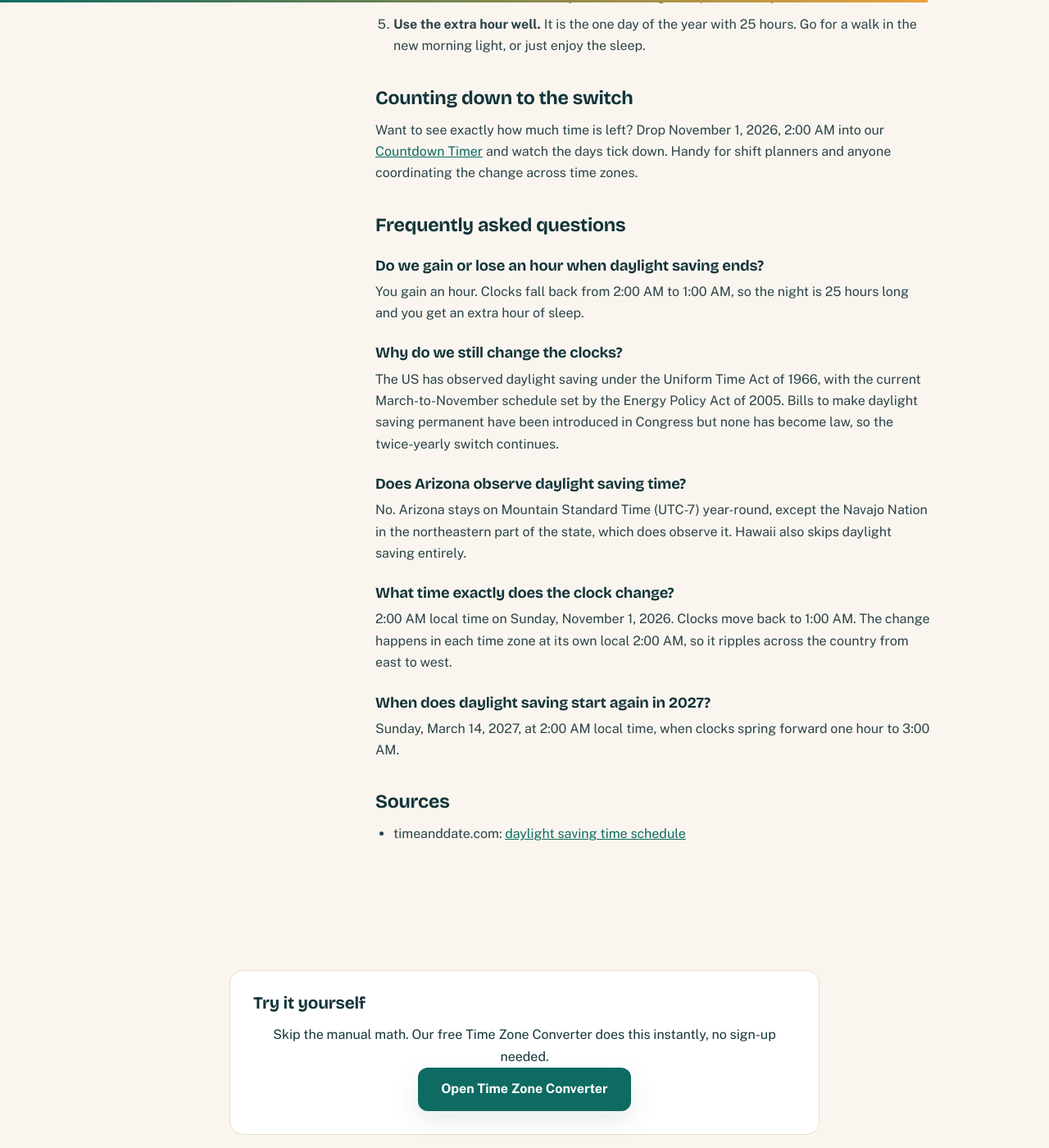
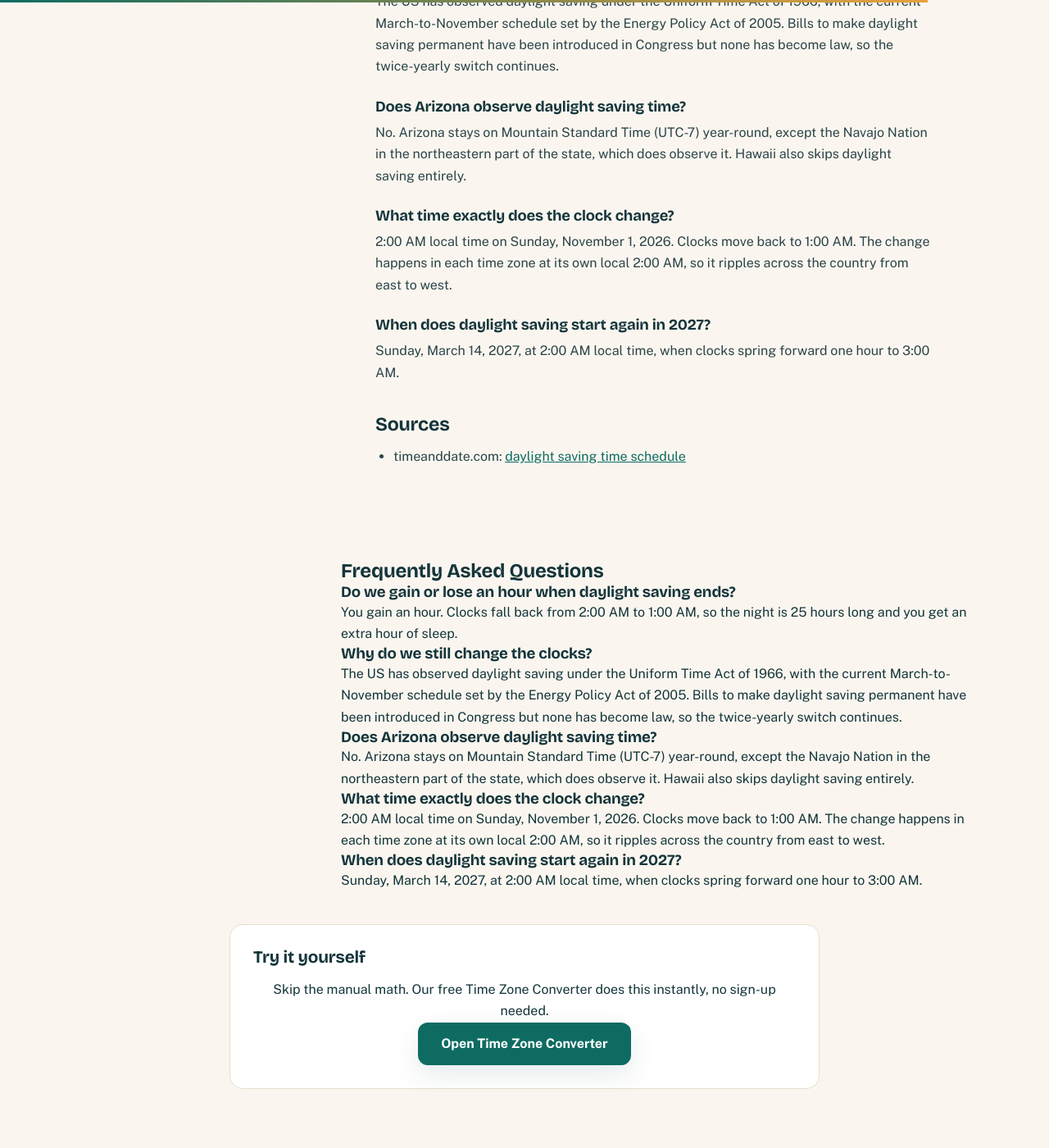
Before and after one commit to zaidmeo09-dhangal/agedatecalc, a Jekyll site: the page built from _posts/2026-10-26-when-does-daylight-saving-time-end-2026.md, in a window 1280 px wide and 1400 px high, scrolled down 3788 px. Shown: the whole window at 82% size. Built offline with Jekyll 4.4.1, drawn with Linux system fonts in a browser that asks for light colours; some of the changed text lies outside the part shown.

Commit message:
Mirror StudentCalcTools CMS: full PagesCMS fields, faqs_raw auto FAQ schema, featured image in layout, auto-dimension blog images

```diff
--- a/_posts/2026-10-26-when-does-daylight-saving-time-end-2026.md
+++ b/_posts/2026-10-26-when-does-daylight-saving-time-end-2026.md
@@ -1,37 +1,59 @@
 ---
 layout: post
 title: When Does Daylight Saving Time End in 2026?
-description: Daylight saving time ends on Sunday, November 1, 2026 at 2:00 AM. Here is what changes, which states skip it, and the 2027 schedule.
-image: /assets/images/dst-end-2026.webp
-faq:
-  - q: "Do we gain or lose an hour when daylight saving ends?"
-    a: "You gain an hour. Clocks fall back from 2:00 AM to 1:00 AM, so the night is 25 hours long and you get an extra hour of sleep."
-  - q: "Why do we still change the clocks?"
-    a: "The US has observed daylight saving under the Uniform Time Act of 1966, with the current March-to-November schedule set by the Energy Policy Act of 2005. Bills to make daylight saving permanent have been introduced in Congress but none has become law, so the twice-yearly switch continues."
-  - q: "Does Arizona observe daylight saving time?"
-    a: "No. Arizona stays on Mountain Standard Time (UTC-7) year-round, except the Navajo Nation in the northeastern part of the state, which does observe it. Hawaii also skips daylight saving entirely."
-  - q: "What time exactly does the clock change?"
-    a: "2:00 AM local time on Sunday, November 1, 2026. Clocks move back to 1:00 AM. The change happens in each time zone at its own local 2:00 AM, so it ripples across the country from east to west."
-  - q: "When does daylight saving start again in 2027?"
-    a: "Sunday, March 14, 2027, at 2:00 AM local time, when clocks spring forward one hour to 3:00 AM."
+slug: when-does-daylight-saving-time-end-2026
+date: '2026-10-26'
+status: Published
+author: Zaid
+category: Time Guides
+tags:
+- daylight saving time
+- fall back
+- DST 2026
+primary_keyword: when does daylight saving time end 2026
+secondary_keywords:
+- DST end date 2026
+- clock change November 2026
+meta_title: When Does Daylight Saving Time End in 2026?
+meta_description: Daylight saving time ends on Sunday, November 1, 2026 at 2:00 AM. Here is what changes, which states skip it, and the 2027 schedule.
+excerpt: Daylight saving time ends on Sunday, November 1, 2026 at 2:00 AM. Here is what changes, which states skip it, and the 2027 schedule.
+featured_image: /assets/images/dst-end-2026.webp
+image_alt: A wall clock falling back one hour surrounded by autumn leaves
+read_time: 4 min read
+faqs_raw: 'Do we gain or lose an hour when daylight saving ends?
+
+  You gain an hour. Clocks fall back from 2:00 AM to 1:00 AM, so the night is 25 hours long and you get an extra hour of sleep.
+
+  ---
+
+  Why do we still change the clocks?
+
+  The US has observed daylight saving under the Uniform Time Act of 1966, with the current March-to-November schedule set by the Energy Policy Act of 2005. Bills to make daylight saving permanent have been introduced in Congress but none has become law, so the twice-yearly switch continues.
+
+  ---
+
+  Does Arizona observe daylight saving time?
+
+  No. Arizona stays on Mountain Standard Time (UTC-7) year-round, except the Navajo Nation in the northeastern part of the state, which does observe it. Hawaii also skips daylight saving entirely.
+
+  ---
+
+  What time exactly does the clock change?
+
+  2:00 AM local time on Sunday, November 1, 2026. Clocks move back to 1:00 AM. The change happens in each time zone at its own local 2:00 AM, so it ripples across the country from east to west.
+
+  ---
+
+  When does daylight saving start again in 2027?
+
+  Sunday, March 14, 2027, at 2:00 AM local time, when clocks spring forward one hour to 3:00 AM.'
 permalink: /blog/when-does-daylight-saving-time-end-2026/
-category: Time Guides
 tool_url: /time-zone-converter/
 tool_name: Time Zone Converter
-schema: |
-  {
-    "@context": "https://schema.org",
-    "@type": "Article",
-    "headline": "When Does Daylight Saving Time End in 2026?",
-    "author": { "@type": "Organization", "name": "AgeDateCalc" },
-    "datePublished": "2026-10-26",
-    "dateModified": "2026-10-26"
-  }
+schema: "{\n  \"@context\": \"https://schema.org\",\n  \"@type\": \"Article\",\n  \"headline\": \"When Does Daylight Saving Time End in 2026?\",\n  \"author\": { \"@type\": \"Organization\", \"name\": \"AgeDateCalc\" },\n  \"datePublished\": \"2026-10-26\",\n  \"dateModified\": \"2026-10-26\"\n}"
 ---
 
 <div class="prose" markdown="1">
-
-![A wall clock falling back one hour surrounded by autumn leaves]({{ '/assets/images/dst-end-2026.webp' | relative_url }})
 
 Daylight saving time ends on **Sunday, November 1, 2026, at 2:00 AM local time**. At that moment clocks fall back one hour to 1:00 AM, giving you an extra hour of sleep and marking the return to standard time for the winter.
 
```
Also changed, not shown: other parts of _posts/2026-10-26-when-does-daylight-saving-time-end-2026.md (+1 -3 lines).
